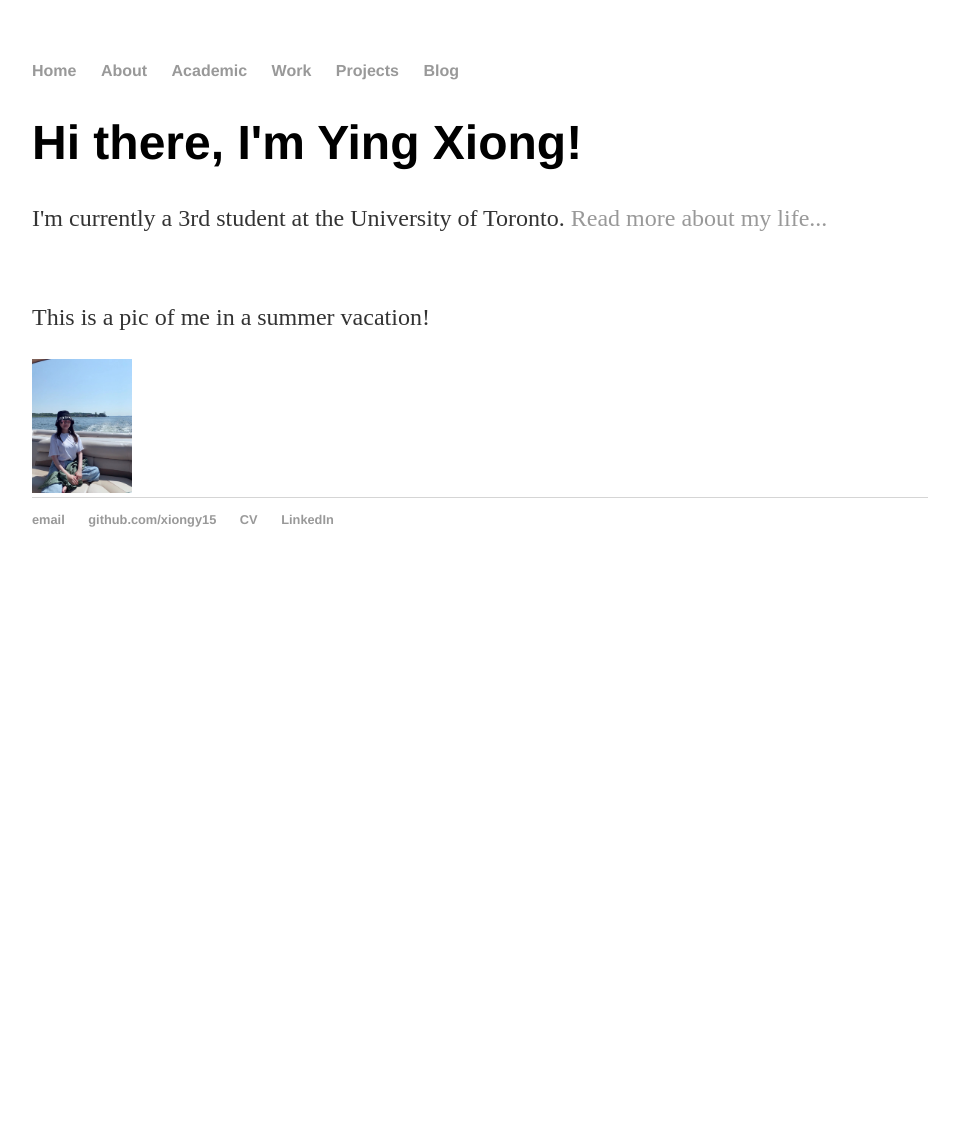
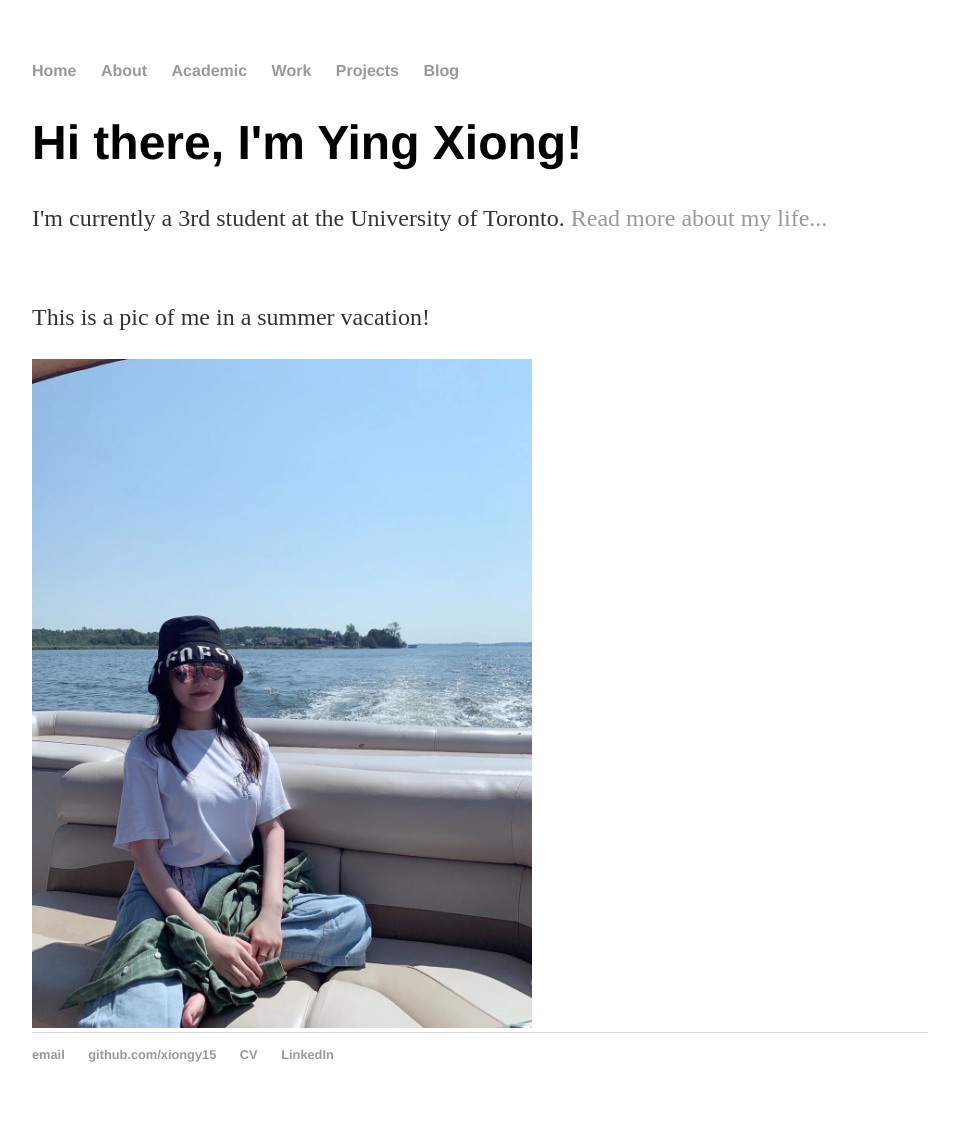
Before and after one commit to xiongy15/xiongy15.github.io, a Jekyll site: the page built from index.html, in a window 1280 px wide. Shown: the whole page, without its empty margins (160-1119 px from the left). Built offline with Jekyll 4.4.1, drawn with Linux system fonts in a browser that asks for light colours; before the commit the page ends 900 px from its top, so only the background shows below that.

Commit message:
Update index.html

```diff
--- a/index.html
+++ b/index.html
@@ -6,5 +6,5 @@ title: Ying Xiong's Website
 	<h1>Hi there, I'm Ying Xiong!</h1>
 	<p>I'm currently a 3rd student at the University of Toronto. <a href="/about">Read more about my life...</a></p><br />
 	<p>This is a pic of me in a summer vacation!</p>
-	<img src="/about/about.JPG" class="inline" width="100"/>
+	<img src="/about/about.JPG" class="inline" width="500"/>
 </div><!-- /.blurb -->
```
